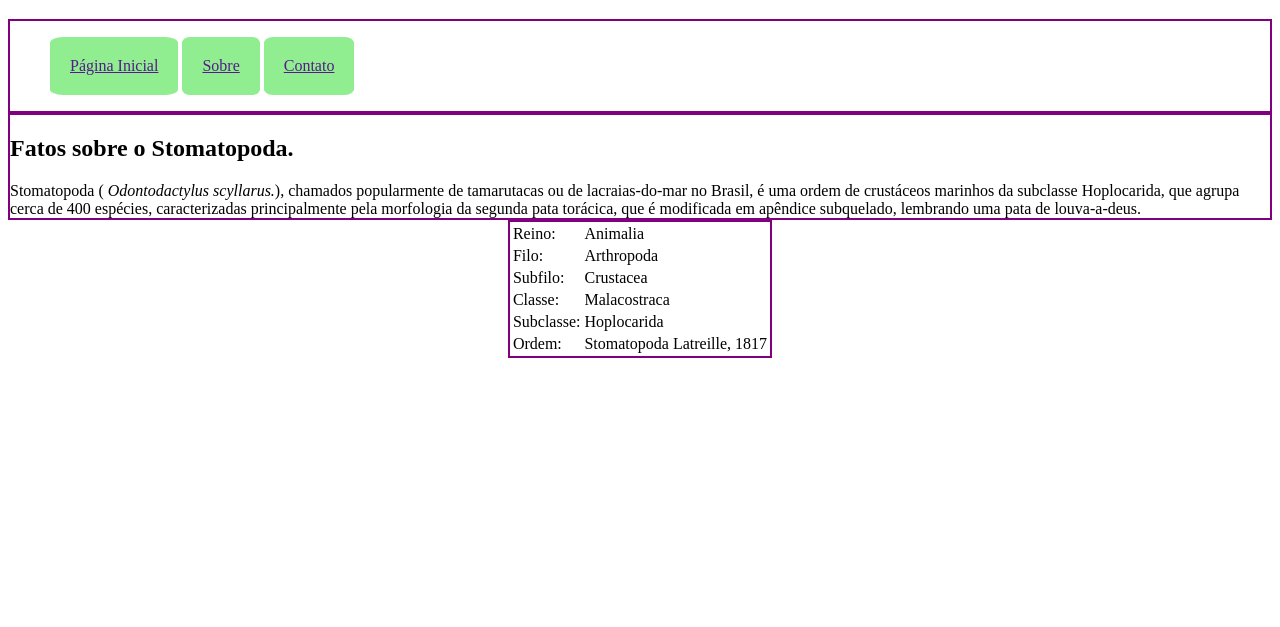
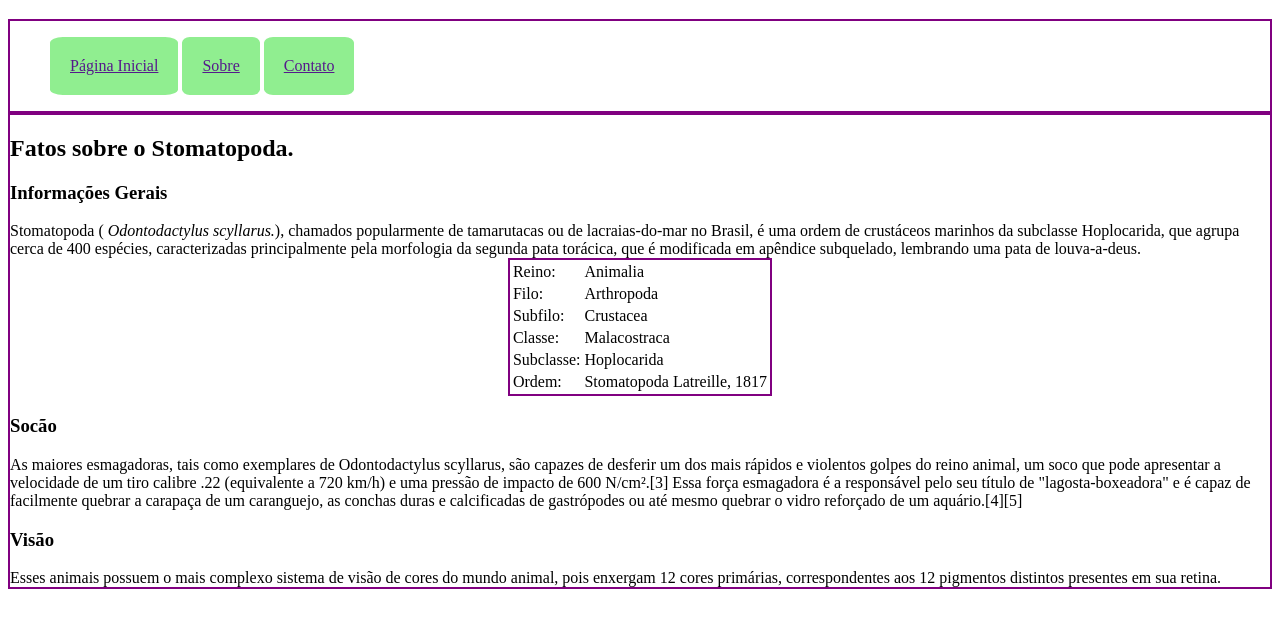
Before and after one commit to rrodrigodlima/trybe-exercicios, a plain HTML site: page fundamentos/bloco-3-introducao-a-html-e-css/index.html in a window 1280 px wide. Shown: the part 61-688 px from the top of the page. Drawn offline with Linux system fonts and the light colour scheme.

Commit message:
informações sections

```diff
--- a/fundamentos/bloco-3-introducao-a-html-e-css/index.html
+++ b/fundamentos/bloco-3-introducao-a-html-e-css/index.html
@@ -24,14 +24,16 @@
 
         article {
             border: 2px solid purple;
+            display: inline-block;
+
         }
 
         table {
             text-align: left;
-            margin:0 auto;
+            margin: auto;
             border: 2px solid purple;
             vertical-align: top;
-            cell
+
         }
     </style>
   </head>
@@ -47,12 +49,13 @@
         </ul>
     </nav>
     <main>
-        <article id="artigo">
+
+        <article id="artigo1">
             <h2>Fatos sobre o Stomatopoda.</h2>
-            <div id="section">
-                Stomatopoda ( <em> Odontodactylus scyllarus.</em>), chamados popularmente de tamarutacas ou de lacraias-do-mar no Brasil, é uma ordem de crustáceos marinhos da subclasse Hoplocarida, que agrupa cerca de 400 espécies, caracterizadas principalmente pela morfologia da segunda pata torácica, que é modificada em apêndice subquelado, lembrando uma pata de louva-a-deus.
-            </div>
-        </article>
+            <section id="sessao">
+                <h3>Informações Gerais</h3>
+                <span>Stomatopoda ( <em> Odontodactylus scyllarus.</em>), chamados popularmente de tamarutacas ou de lacraias-do-mar no Brasil, é uma ordem de crustáceos marinhos da subclasse Hoplocarida, que agrupa cerca de 400 espécies, caracterizadas principalmente pela morfologia da segunda pata torácica, que é modificada em apêndice subquelado, lembrando uma pata de louva-a-deus.
+                </span>
                 <table>
                     <tbody>
                         <tr>
@@ -82,7 +85,17 @@
                         </tr>
                     </tbody>
                 </table>
+            </section>
+            <section>
+                <h3>Socão</h3>
+                <span>As maiores esmagadoras, tais como exemplares de Odontodactylus scyllarus, são capazes de desferir um dos mais rápidos e violentos golpes do reino animal, um soco que pode apresentar a velocidade de um tiro calibre .22 (equivalente a 720 km/h) e uma pressão de impacto de 600 N/cm².[3] Essa força esmagadora é a responsável pelo seu título de "lagosta-boxeadora" e é capaz de facilmente quebrar a carapaça de um caranguejo, as conchas duras e calcificadas de gastrópodes ou até mesmo quebrar o vidro reforçado de um aquário.[4][5]</span>
+            </section>
+            <section>
+                <h3>Visão</h3>
+                <span>Esses animais possuem o mais complexo sistema de visão de cores do mundo animal, pois enxergam 12 cores primárias, correspondentes aos 12 pigmentos distintos presentes em sua retina. </span>
+            </section>
+        </article>
+
     </main>
-
   </body>
 </html>
```
Lines whose indentation alone changed are shown as unchanged.
